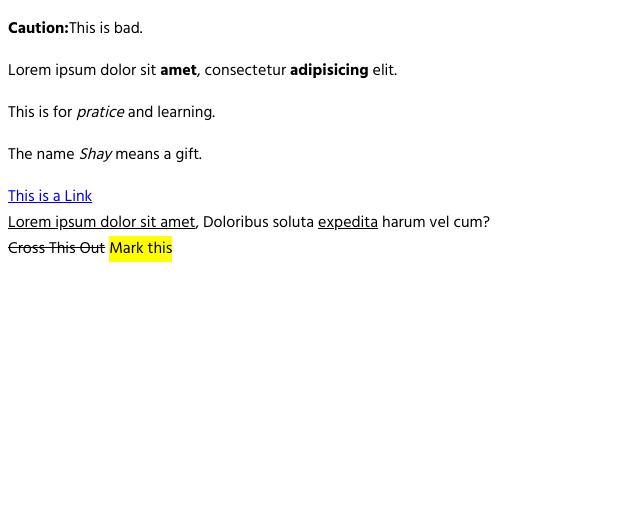
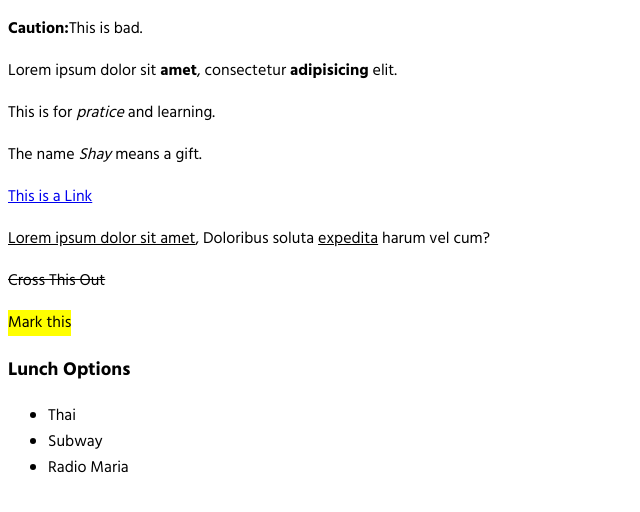
Before and after one commit to jasmine1569/acce, a plain HTML site: page index.html in a window 1280 px wide. Shown: the whole page, without its empty margins (0-640 px from the left). Drawn offline with Linux system fonts and the light colour scheme.

Commit message:
learned alittle about accessibility

```diff
--- a/index.html
+++ b/index.html
@@ -26,17 +26,26 @@
 	<p>The name <i>Shay</i> means a gift.</p>
 
 	<!--this is important-->
-	<div>
 	<a href="#">This is a Link</a>
-	</div>
 
 	<!--this is for styl purpose-->
-	<div>
-	<u>Lorem ipsum dolor sit amet</u>, Doloribus soluta <u>expedita</u> harum vel cum?</u>
-	</div>
+	<p><u>Lorem ipsum dolor sit amet</u>, Doloribus soluta <u>expedita</u> harum vel cum?</u></p>
 
-	<s>Cross This Out</s>
 
-	<mark>Mark this</mark>
+	<p><s>Cross This Out</s></p>
+
+	<p><mark>Mark this</mark></p>
+
+	<h3 id="rg1_label">Lunch Options</h3>
+
+	<ul class="radiogroup" id="rg1"  role="radiogroup" aria-labelledby="rg1_label">
+	  <li id="r1"  tabindex="-1" role="radio" aria-checked="false"> Thai
+	  </li>
+	  <li id="r2"  tabindex="-1" role="radio"  aria-checked="false">Subway
+	  </li>
+	  <li id="r3"   tabindex="0" role="radio" aria-checked="true">Radio Maria
+	  </li>
+	</ul>
+
 </body>
 </html>
```
